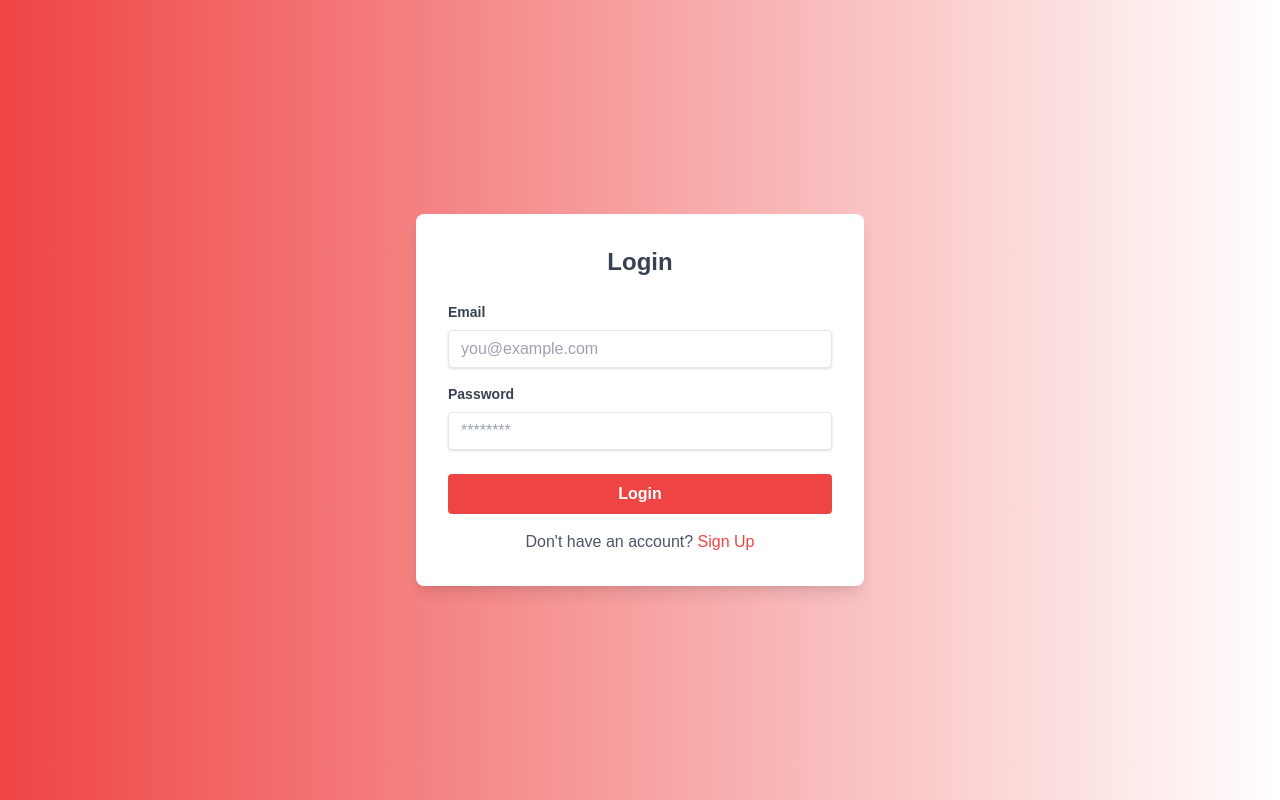
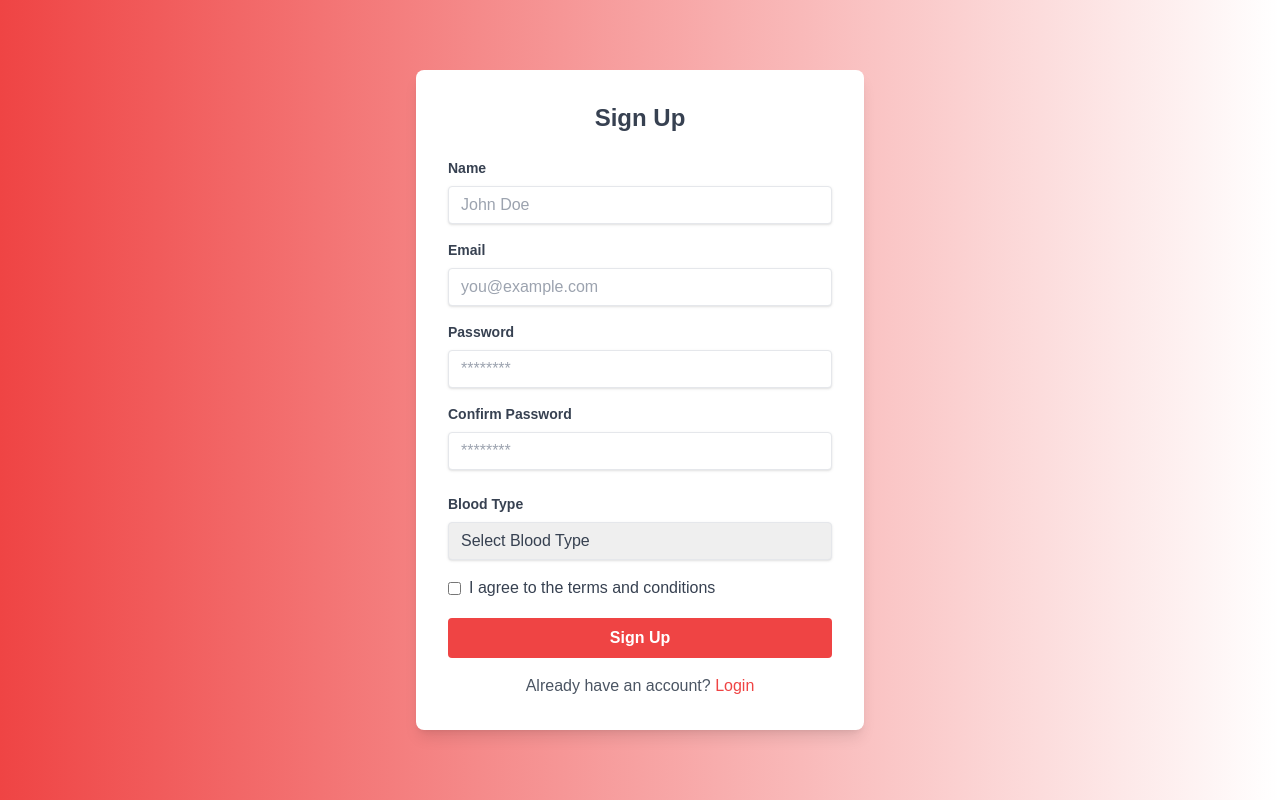
Before and after one commit to Sherrrrryyy/frontend, a Next.js app: page / in a window 1280 px wide. Built offline with nearby package versions, Linux system fonts and the light colour scheme.

Commit message:
Update page component to toggle between Login and Signup views

```diff
--- a/src/app/page.js
+++ b/src/app/page.js
@@ -1,12 +1,15 @@
 import React from 'react';
+
 import Login from './pages/Login ';
 import Signup from './pages/Signup';
+import Dashboard from './pages/Dashboard';
 
 const page = () => {
   return (
     <>
-   <Login />
-   {/* <Signup /> */}
+   {/* <Login /> */}
+   <Signup />
+   {/* <Dashboard /> */}
    </>
   );
 };
```
